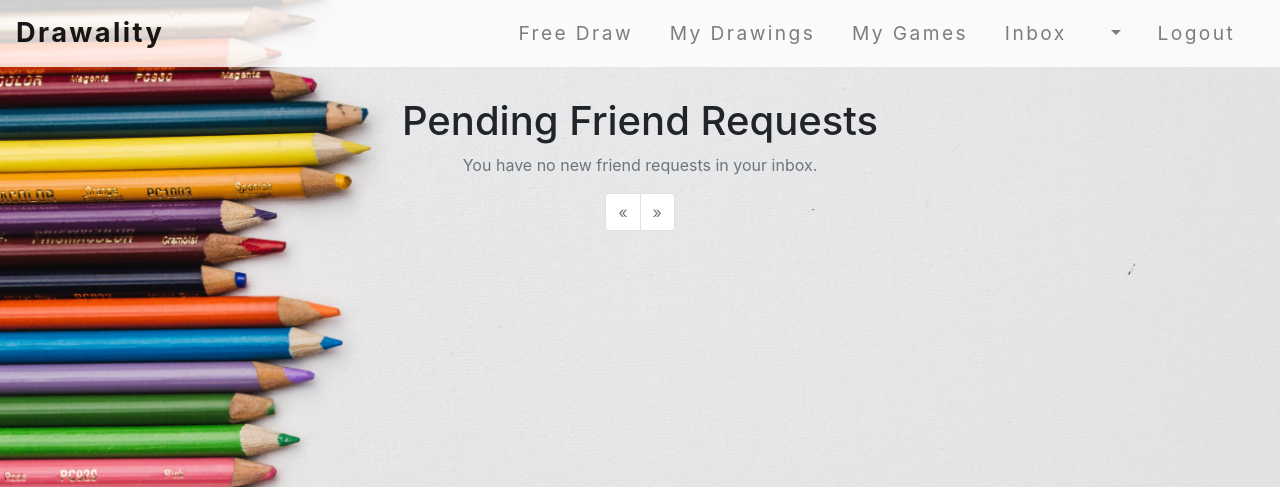
After one commit to YoungHaYoo12/drawify, a Flask app: page /pending_friend_requests in a window 1280 px wide. The commit adds this page. Shown: the top 487 px of the page. Run offline with Flask 2, Linux system fonts and the light colour scheme; the visitor is signed in with stand-in values (Sample User, id 1); data comes from the database, SQL or seed files in the repository; data that the repository does not hold is empty; some libraries are stand-ins or nearby versions.

Commit message:
Add view function core.pending_friend_requests.
- View function enables users to see friend requests that have been sent
to them but have not been responded to.

- Pending friend requests icon added to the inbox component of navbar.

```diff
--- a/app/core/views.py
+++ b/app/core/views.py
@@ -2,7 +2,7 @@ from flask import render_template, request,jsonify,flash, redirect,url_for
 from flask_login import login_required, current_user
 from app import db
 from app.core import core
-from app.models import Notification,User,Drawing
+from app.models import Notification,User,Drawing,Friendship
 
 @core.route('/')
 def index():
@@ -103,3 +103,13 @@ def remove_friend(username):
     flash('You Are Currently Not Friends with this User')
 
   return redirect(url_for('core.user',username=username))
+
+@core.route('/pending_friend_requests')
+@login_required
+def pending_friend_requests():
+  # retrieve pending requests
+  page = request.args.get('page',1,type=int)
+  pagination = current_user.pending_friend_requests().order_by(Friendship.timestamp.desc()).paginate(page=page,per_page=10)
+  pending_requests = [{'user': item.inviter, 'timestamp': item.timestamp} for item in pagination.items]
+
+  return render_template('core/pending_friend_requests.html',pagination=pagination,pending_requests=pending_requests)
--- a/app/models.py
+++ b/app/models.py
@@ -44,6 +44,12 @@ class User(db.Model,UserMixin):
 
   def friends(self):
     return self.invitees.union(self.inviters).filter_by(status='confirmed')
+
+  def pending_friend_requests(self):
+    return self.inviters.filter_by(status='not_confirmed')
+
+  def pending_friend_requests_count(self):
+    return self.inviters.filter_by(status='not_confirmed').count()
 
   def is_friends_with(self,user):
     friendship = self.friends().filter((Friendship.inviter_id==user.id)|(Friendship.invitee_id==user.id)).first()
--- a/app/templates/base.html
+++ b/app/templates/base.html
@@ -36,7 +36,7 @@
         <li class="nav-item dropdown">
           <a class="nav-link dropdown-toggle" href="#" id="navbarDropdownMenuLink" role="button" data-toggle="dropdown" aria-haspopup="true" aria-expanded="false">
             Inbox
-              {% set total = current_user.new_questions() + current_user.unconfirmed_games_count() %}
+              {% set total = current_user.new_questions() + current_user.unconfirmed_games_count() + current_user.pending_friend_requests_count() %}
               <span id="question_count" class="badge badge-info"
               style="visibility: {% if total %}visible{% else %}hidden {% endif %};">
                 {{ total }}
@@ -57,6 +57,14 @@
               <span id="question_count" class="badge badge-info"
               style="visibility: {% if pending_games %}visible{% else %}hidden {% endif %};">
                 {{ pending_games }}
+              </span>
+            </a>
+            <a class="dropdown-item" href="{{url_for('core.pending_friend_requests')}}">
+              Pending Friend Requests
+              {% set pending_friend_requests = current_user.pending_friend_requests_count() %}
+              <span id="question_count" class="badge badge-info"
+              style="visibility: {% if pending_friend_requests %}visible{% else %}hidden {% endif %};">
+                {{ pending_friend_requests }}
               </span>
             </a>
           </div>
--- /dev/null
+++ b/app/templates/core/pending_friend_requests.html
@@ -0,0 +1,34 @@
+{% extends "base.html" %}
+{% import 'macros.html' as macros %}
+{% block content %}
+<div class="container">
+  <h1 class="text-center">Pending Friend Requests</h1>
+    {% if pending_requests|length == 0 %}
+    <p class="text-center text-muted">
+      You have no new friend requests in your inbox.
+    </p>
+    {% endif %}
+    {% for request in pending_requests %}
+      <li class="list-group-item list-group-item-info">
+        <h3>
+        {{request.user.username}} on {{request.timestamp}}
+        </h3>
+          <a href="{{url_for('core.accept_friend_request',username=request.user.username)}}">
+            <button class="btn btn-primary">
+            Accept
+            </button>
+          </a>
+          <a href="{{url_for('core.decline_friend_request',username=request.user.username)}}">
+            <button class="btn btn-danger">
+            Reject
+            </button>
+          </a>
+      </li>
+    {% endfor %}
+
+    <!-- Pagination -->
+    <div class="pagination-wrapper">
+    {{macros.pagination_widget(pagination,'core.pending_friend_requests')}}
+    </div>
+</div>
+{% endblock %}
```
